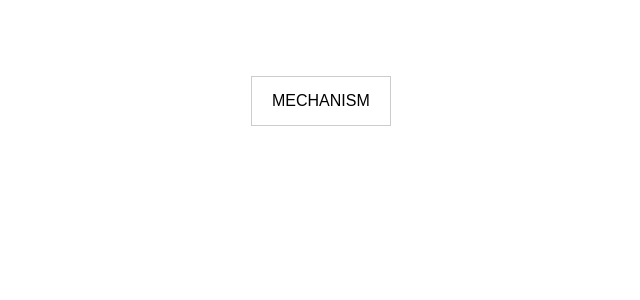
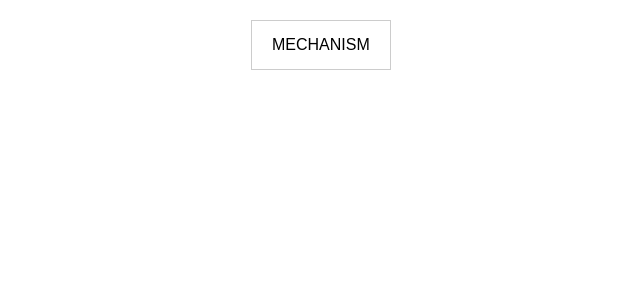
Before and after one commit to RafCas88/trauma_app, a React (Create React App) app: page / in a window 1280 px wide. Shown: the top 300 px of the page, without its empty margins (319-959 px from the left). Built offline with nearby package versions, Linux system fonts and the light colour scheme.

Commit message:
cleaning code

```diff
--- a/src/App.css
+++ b/src/App.css
@@ -37,12 +37,6 @@
   }
 }
 
-.injury-box {
-  text-align: center;
-  padding-top: 20px;
-
-}
-
 button {
    display: flex;
    justify-content: space-between;
@@ -65,14 +59,6 @@ button {
   padding-top: 20px;
 }
 
-.select-box-selected-injury {
-  background-color: dodgerblue;
-  color: white;
-  display: inline-block;
-  height: 100%;
-  width: 100%;
-}
-
 .selected {
   background-color: dodgerblue;
   color: white;
--- a/src/App.js
+++ b/src/App.js
@@ -3,7 +3,7 @@ import './App.css';
 import Display from './Display';
 
 class App extends Component {
-render() {
+  render() {
     return (
       <div className='container'>
       <Display
--- a/src/Display.js
+++ b/src/Display.js
@@ -16,7 +16,6 @@ function selectInjury (injury) {
 
   function isInjuryInSelection(injury) {
     if (selection.some(current => current.id === injury.id))
-
     {
       return true;
     }
@@ -24,11 +23,7 @@ function selectInjury (injury) {
   }
 
   return (
-      <div className='select-box-container'>
-      <p className='select-box-selected-injury'>{injuries.value}
-      {injuries.subtitle}
-      </p>
-      <div className='injury-box'>
+    <div>
     <Popup
     trigger={<button> MECHANISM </button>}
     position="bottom center">
@@ -45,9 +40,7 @@ function selectInjury (injury) {
     </div>
     </Popup>
     </div>
-      </div>
   )
 }
 
-
 export default Display;
```
Lines whose indentation alone changed are shown as unchanged.
